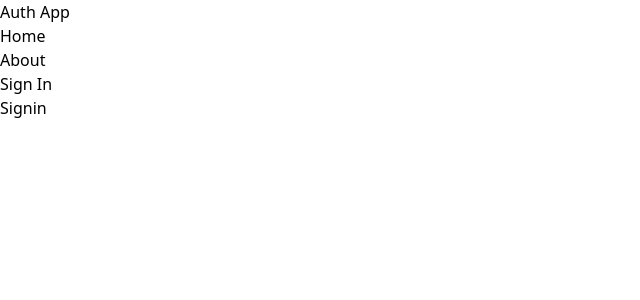
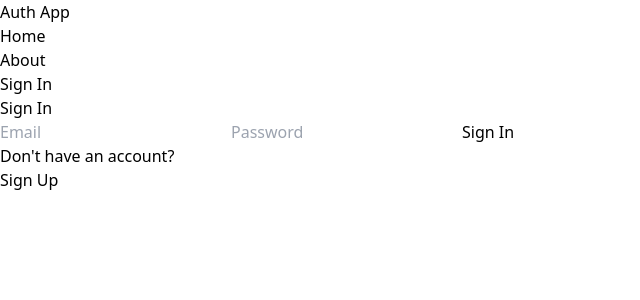
Before and after one commit to VishnuSusilkumar/mern-auth, a React (Vite) app in the folder client/: page /sign-in in a window 1280 px wide. Shown: the top 300 px of the page, without its empty margins (0-640 px from the left). Built offline with nearby package versions, Linux system fonts and the light colour scheme.

Commit message:
complete the signin page functionality

```diff
--- a/client/src/App.jsx
+++ b/client/src/App.jsx
@@ -1,10 +1,13 @@
 import { BrowserRouter, Routes, Route } from "react-router-dom";
 import Home from "./pages/Home";
 import About from "./pages/About";
-import Signin from "./pages/Signin";
-import Signup from "./pages/Signup";
+import SignIn from "./pages/Signin";
+import SignUp from "./pages/SignUp";
 import Profile from "./pages/Profile";
 import Header from "./components/Header";
+
+
+
 
 function App() {
   return (
@@ -14,8 +17,8 @@
       <Routes>
         <Route path="/" element={<Home />} />
         <Route path="/about" element={<About />} />
-        <Route path="/sign-in" element={<Signin />} />
-        <Route path="/sign-up" element={<Signup />} />
+        <Route path="/sign-in" element={<SignIn/>} />
+        <Route path="/sign-up" element={<SignUp />} />
         <Route path="/profile" element={<Profile />} />
       </Routes>
     </BrowserRouter>
--- a/client/src/pages/Signin.jsx
+++ b/client/src/pages/Signin.jsx
@@ -1,11 +1,76 @@
-import React from 'react'
+import { useState } from "react";
+import { Link, useNavigate } from "react-router-dom";
 
-function Signin() {
+function SignIn() {
+  const [formData, setFormData] = useState({});
+  const [error, setError] = useState(false);
+  const [loading, setLoading] = useState(false);
+  const navigate = useNavigate();
+
+  const handleChange = (e) => {
+    setFormData({ ...formData, [e.target.id]: e.target.value });
+  };
+
+  const handleSubmit = async (e) => {
+    e.preventDefault();
+
+    try {
+      setLoading(true);
+      setError(false);
+      const res = await fetch("/api/auth/signin", {
+        method: "POST",
+        headers: {
+          "Content-Type": "application/json",
+        },
+        body: JSON.stringify(formData),
+      });
+      const data = await res.json();
+      setLoading(false);
+      if (data.success === false) {
+        setError(true);
+        return;
+      }
+      navigate("/");
+    } catch (error) {
+      setLoading(false);
+      setError(true);
+    }
+  };
+
   return (
-    <div>
-      Signin
+    <div className="p-3 max-w-lg mx-auto">
+      <h1 className="text-3xl text-center font-semibold my-7">Sign In</h1>
+      <form onSubmit={handleSubmit} className="flex flex-col gap-4">
+        <input
+          type="email"
+          placeholder="Email"
+          id="email"
+          className="bg-slate-100 p-3 rounded-lg"
+          onChange={handleChange}
+        />
+        <input
+          type="password"
+          placeholder="Password"
+          id="password"
+          className="bg-slate-100 p-3 rounded-lg"
+          onChange={handleChange}
+        />
+        <button
+          disabled={loading}
+          className="bg-slate-700 text-white p-3 rounded-lg uppercase hover:opacity-95 disabled:opacity-80"
+        >
+          {loading ? "loading..." : "Sign In"}
+        </button>
+      </form>
+      <div className="flex gap-2 mt-5">
+        <p>Don't have an account?</p>
+        <Link to="/sign-up">
+          <span className="text-blue-500">Sign Up</span>
+        </Link>
+      </div>
+      <p className="text-red-700 mt-5">{error && "Something went wrong!"}</p>
     </div>
-  )
+  );
 }
 
-export default Signin
+export default SignIn;
--- a/client/src/pages/Signup.jsx
+++ b/client/src/pages/Signup.jsx
@@ -1,10 +1,12 @@
 import { useState } from "react";
-import { Link } from "react-router-dom";
+import { Link, useNavigate } from "react-router-dom";
 
-function Signup() {
+function SignUp() {
   const [formData, setFormData] = useState({});
   const [error, setError] = useState(false);
   const [loading, setLoading] = useState(false);
+  const navigate = useNavigate();
+
   const handleChange = (e) => {
     setFormData({ ...formData, [e.target.id]: e.target.value });
   };
@@ -28,6 +30,7 @@
         setError(true);
         return;
       }
+      navigate('/sign-in')
     } catch (error) {
       setLoading(false);
       setError(true);
@@ -77,4 +80,4 @@
   );
 }
 
-export default Signup;
+export default SignUp;
```
